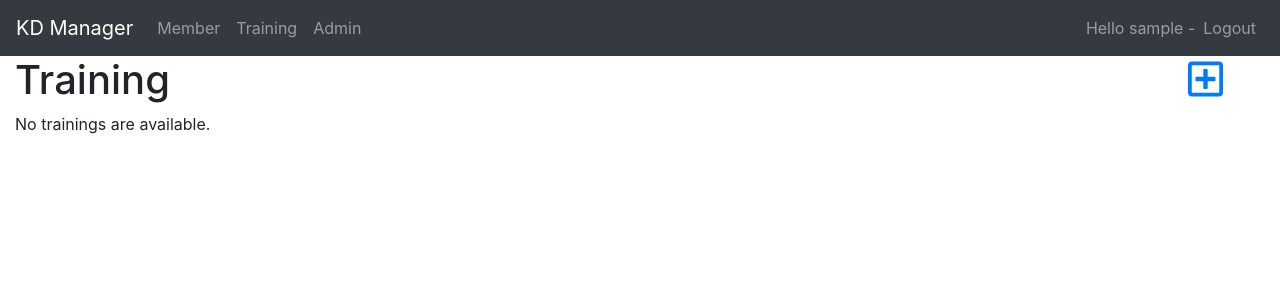
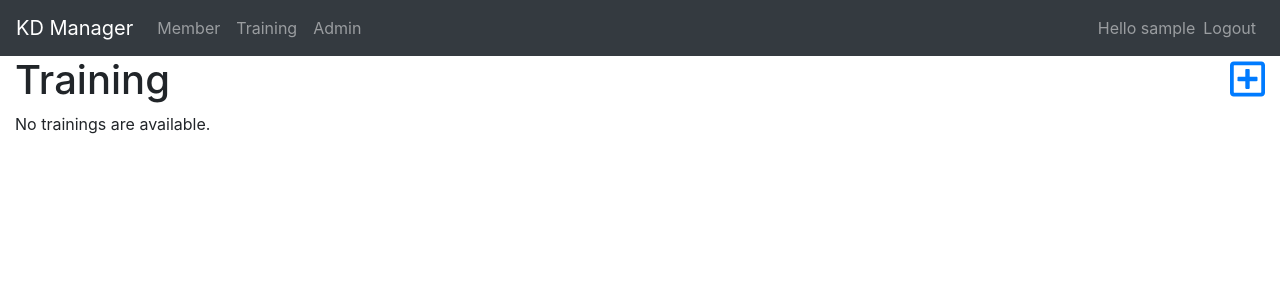
Before and after one commit to hanbei/kdmanager, a Django app: page /training in a window 1280 px wide. Shown: the top 300 px of the page. Run offline with Django 3.2, Linux system fonts and the light colour scheme; the visitor is signed in with stand-in values (Sample User, id 1); data that the repository does not hold is empty; some libraries are stand-ins or nearby versions.

Commit message:
A little bit more responsive

```diff
--- a/kader/templates/kader/member_confirm_delete.html
+++ b/kader/templates/kader/member_confirm_delete.html
@@ -2,12 +2,12 @@
 
 {% block content %}
 <div class="row">
-    <div class="col-md-12">
+    <div class="col-xs-12">
         <form action="" method="post">{% csrf_token %}
             <label>Delete '{{ member.first_name }} {{ member.name }}' ?</label><br/>
             {{ form.as_p }}
-            <input type="submit" value="Delete"/>
-            <input type="submit" name="cancel" value="Cancel" />
+            <input type="submit" class="btn btn-danger" value="Delete"/>
+            <input type="submit" class="btn btn-success" name="cancel" value="Cancel" />
         </form>
     </div>
 </div>
--- a/kader/templates/kader/member_form.html
+++ b/kader/templates/kader/member_form.html
@@ -61,10 +61,10 @@
                 </div>
             </div>
             <div class="form-row mt-4">
-                <div class="col-md-4">
+                <div class="col-xs-4">
                     <input type="submit" class="btn btn-success" value="Save"/>
                 </div>
-                <div class="col-md-8">
+                <div class="col-xs-8">
                     <input type="submit" class="btn btn-danger" formnovalidate name="cancel" value="Cancel"/>
                 </div>
             </div>
--- a/kader/templates/kader/training_confirm_delete.html
+++ b/kader/templates/kader/training_confirm_delete.html
@@ -2,12 +2,12 @@
 
 {% block content %}
 <div class="row">
-    <div class="col-md-12">
+    <div class="col-xs-12">
         <form action="" method="post">{% csrf_token %}
             <label>Delete '{{ training.date }}' ?</label><br/>
             {{ form.as_p }}
-            <input type="submit" value="Delete"/>
-            <input type="submit" name="cancel" value="Cancel" />
+            <input type="submit" class="btn btn-danger" value="Delete"/>
+            <input type="submit" class="btn btn-success" name="cancel" value="Cancel" />
         </form>
     </div>
 </div>
--- a/kader/templates/kader/training_form.html
+++ b/kader/templates/kader/training_form.html
@@ -20,10 +20,10 @@
                 </div>
             </div>
              <div class="form-row mt-4">
-                <div class="col-md-4">
+                <div class="col-xs-4">
                     <input type="submit" class="btn btn-success" value="Save"/>
                 </div>
-                <div class="col-md-8">
+                <div class="col-xs-8">
                     <input type="submit" class="btn btn-danger" formnovalidate name="cancel" value="Cancel"/>
                 </div>
             </div>
--- a/kader/templates/kader/training_list.html
+++ b/kader/templates/kader/training_list.html
@@ -2,15 +2,17 @@
 
 {% block content %}
 <div class="row">
-    <div class="col-md-11">
+    <div class="col-sm-11">
         <h1>Training</h1>
     </div>
-    <div class="col-md-1">
+    <div class="col-sm-1 text-right">
         {% if perms.kader.add_training %}
         <h1><a href="{% url 'training_create' %}"><i class="far fa-plus-square"></i></a></h1>
         {% endif %}
     </div>
-    <div class="col-md-12">
+</div>
+<div class="row">
+    <div class="col-sm-12">
         {% if trainings %}
         {% for training in trainings %}
         <h3>
--- a/kader/templates/layout.html
+++ b/kader/templates/layout.html
@@ -14,7 +14,7 @@
 </head>
 
 <body>
-<nav class="navbar navbar-expand navbar-dark bg-dark">
+<nav class="navbar navbar-expand-md navbar-dark bg-dark">
     <div class="navbar-brand">KD Manager</div>
     <button class="navbar-toggler" type="button" data-toggle="collapse" data-target="#navigationbar"
             aria-controls="navbarsExample02" aria-expanded="false" aria-label="Toggle navigation">
@@ -38,7 +38,7 @@
         <ul class="navbar-nav">
             {% if user.is_authenticated %}
             <li class="nav-item">
-                <p class="nav navbar-text">Hello {{ user.username }} -</p>
+                <p class="nav navbar-text">Hello {{ user.username }}</p>
             </li>
             {% endif %}
             <li class="nav-item">
@@ -54,7 +54,7 @@
 
 <div class="container-fluid">
     <div class="row">
-        <div class="col-md-12">
+        <div class="col-xs-12">
             {# Display django.contrib.messages as Bootstrap alerts #}
             {% bootstrap_messages %}
         </div>
```
Also changed, not shown: kader/templates/kader/fight_form.html (+11 -7 lines), kader/templates/kader/member_list.html (+9 -7 lines), kader/templates/kader/training_detail.html (+4 -12 lines).
